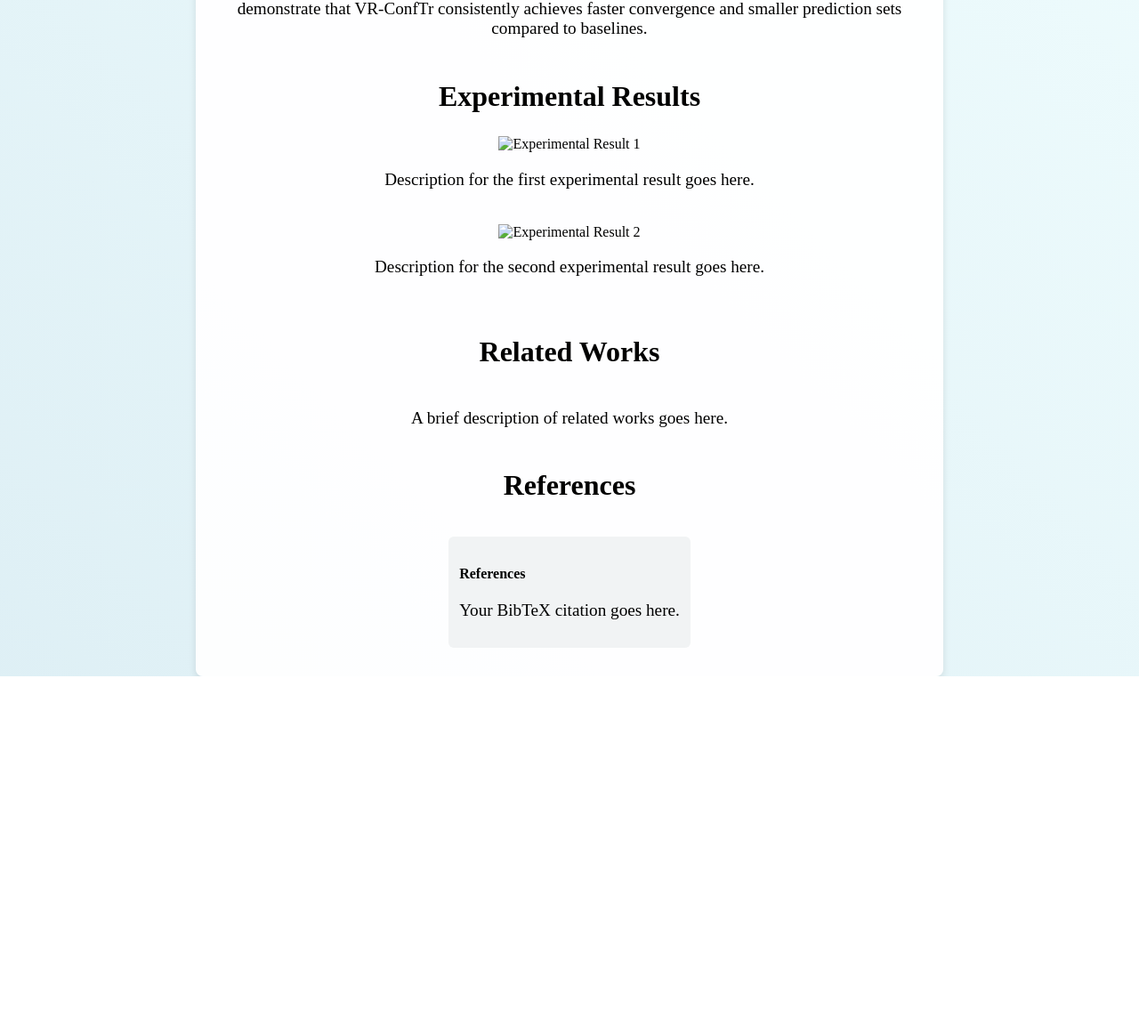
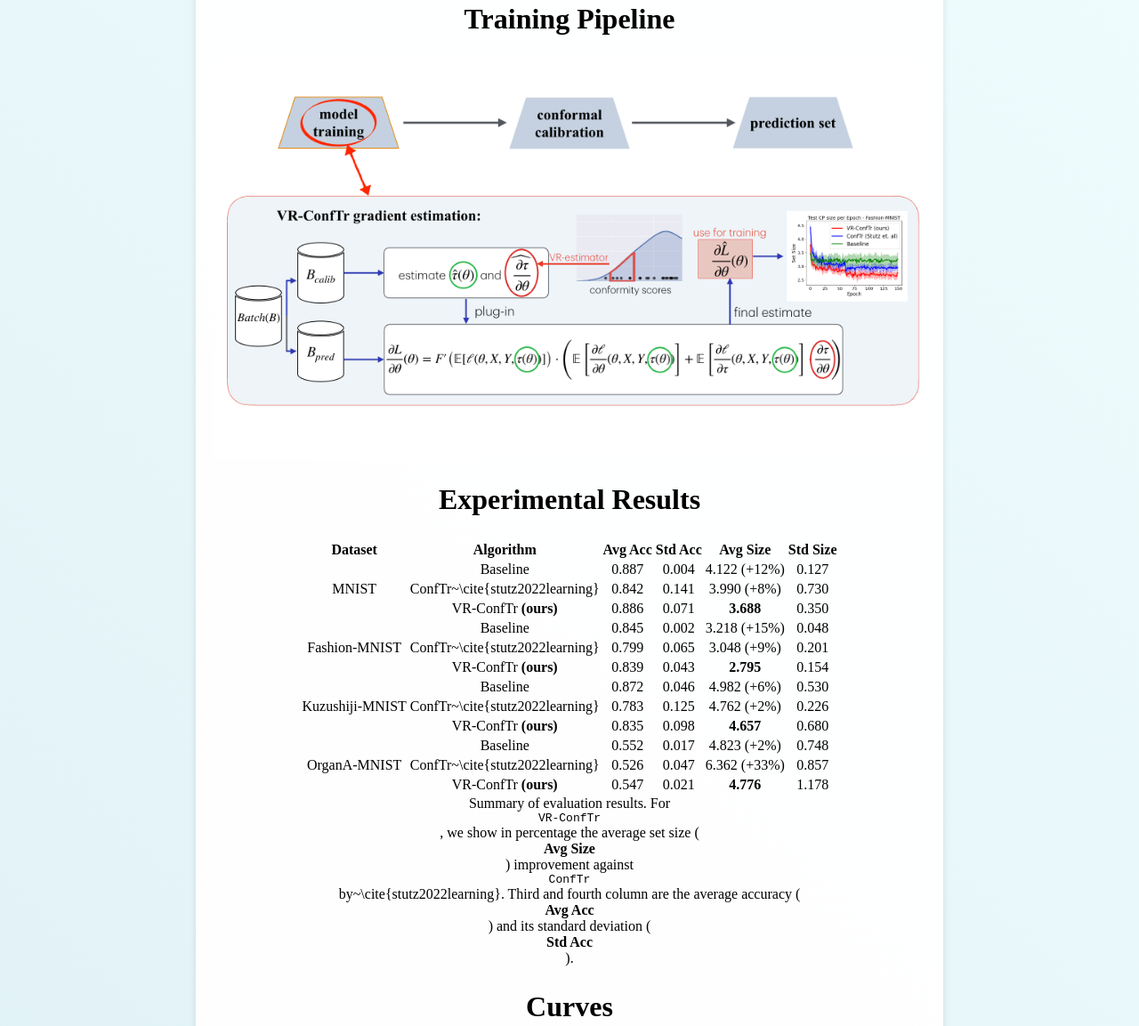
Before and after one commit to nooranisima/conformal-risk-minimization-with-variance-reduction, a plain HTML site: page index.html in a window 1280 px wide. Shown: the part 864-2017 px from the top of the page at 89% size. Before the commit the page ends 1624 px from the top, so only its background shows below. Drawn offline with Linux system fonts and the light colour scheme.

Commit message:
update both

```diff
--- a/files/style.css
+++ b/files/style.css
@@ -14,14 +14,15 @@ body {
 }
 
 .banner-container {
-    max-width: 800px; /* Decreased width */
-    margin: auto; /* Center align */
-    padding: 40px; /* Increased padding */
+    max-width: 1200px; /* Decreased width */
+    width: 90%;
+    margin: 0 auto; /* Center align */
+    padding: 20px; /* Increased padding */
     text-align: center; /* Center text */
     position: relative; /* Position for absolute children */
     top: 10%; /* Adjust vertical position */
     background: rgba(255, 255, 255, 0.9); /* Slightly opaque background for contrast */
-    border-radius: 8px; /* Rounded corners */
+    border-radius: 10px; /* Rounded corners */
     box-shadow: 0 4px 8px rgba(0, 0, 0, 0.1); /* Subtle shadow for depth */
 }
 
--- a/index.html
+++ b/index.html
@@ -22,15 +22,116 @@
         <h2>Abstract</h2>
         <p class="abstract">Conformal prediction (CP) is a distribution-free framework for achieving probabilistic guarantees on black-box models. CP is generally applied to a model post-training. Recent research efforts, on the other hand, have focused on optimizing CP efficiency during training. We formalize this concept as the problem of conformal risk minimization (CRM). In this direction, conformal training (ConfTr) by Stutz et al. (2022) is a technique that seeks to minimize the expected prediction set size of a model by simulating CP in-between training updates. Despite its potential, we identify a strong source of sample inefficiency in ConfTr that leads to overly noisy estimated gradients, introducing training instability and limiting practical use. To address this challenge, we propose variance-reduced conformal training (VR-ConfTr), a CRM method that incorporates a variance reduction technique in the gradient estimation of the ConfTr objective function. Through extensive experiments on various benchmark datasets, we demonstrate that VR-ConfTr consistently achieves faster convergence and smaller prediction sets compared to baselines.</p>
 
+        <h2>Training Pipeline</h2>
+        <img src="files/pipeline-fig.png" alt="Training Pipeline" style="max-width: 100%; height: auto;"> <!-- Image for training pipeline -->
+
         <h2>Experimental Results</h2>
-        <div class="result">
-            <img src="files/image1.jpg" alt="Experimental Result 1" style="max-width: 100%; height: auto;"> <!-- Placeholder for result image -->
-            <p>Description for the first experimental result goes here.</p>
-        </div>
-        <div class="result">
-            <img src="files/image2.jpg" alt="Experimental Result 2" style="max-width: 100%; height: auto;"> <!-- Placeholder for result image -->
-            <p>Description for the second experimental result goes here.</p>
-        </div>
+        <table>
+            <thead>
+                <tr>
+                    <th>Dataset</th>
+                    <th>Algorithm</th>
+                    <th>Avg Acc</th>
+                    <th>Std Acc</th>
+                    <th>Avg Size</th>
+                    <th>Std Size</th>
+                </tr>
+            </thead>
+            <tbody>
+                <tr>
+                    <td rowspan="3">MNIST</td>
+                    <td>Baseline</td>
+                    <td>0.887</td>
+                    <td>0.004</td>
+                    <td>4.122 (+12%)</td>
+                    <td>0.127</td>
+                </tr>
+                <tr>
+                    <td>ConfTr~\cite{stutz2022learning}</td>
+                    <td>0.842</td>
+                    <td>0.141</td>
+                    <td>3.990 (+8%)</td>
+                    <td>0.730</td>
+                </tr>
+                <tr>
+                    <td>VR-ConfTr <strong>(ours)</strong></td>
+                    <td>0.886</td>
+                    <td>0.071</td>
+                    <td><strong>3.688</strong></td>
+                    <td>0.350</td>
+                </tr>
+                <tr>
+                    <td rowspan="3">Fashion-MNIST</td>
+                    <td>Baseline</td>
+                    <td>0.845</td>
+                    <td>0.002</td>
+                    <td>3.218 (+15%)</td>
+                    <td>0.048</td>
+                </tr>
+                <tr>
+                    <td>ConfTr~\cite{stutz2022learning}</td>
+                    <td>0.799</td>
+                    <td>0.065</td>
+                    <td>3.048 (+9%)</td>
+                    <td>0.201</td>
+                </tr>
+                <tr>
+                    <td>VR-ConfTr <strong>(ours)</strong></td>
+                    <td>0.839</td>
+                    <td>0.043</td>
+                    <td><strong>2.795</strong></td>
+                    <td>0.154</td>
+                </tr>
+                <tr>
+                    <td rowspan="3">Kuzushiji-MNIST</td>
+                    <td>Baseline</td>
+                    <td>0.872</td>
+                    <td>0.046</td>
+                    <td>4.982 (+6%)</td>
+                    <td>0.530</td>
+                </tr>
+                <tr>
+                    <td>ConfTr~\cite{stutz2022learning}</td>
+                    <td>0.783</td>
+                    <td>0.125</td>
+                    <td>4.762 (+2%)</td>
+                    <td>0.226</td>
+                </tr>
+                <tr>
+                    <td>VR-ConfTr <strong>(ours)</strong></td>
+                    <td>0.835</td>
+                    <td>0.098</td>
+                    <td><strong>4.657</strong></td>
+                    <td>0.680</td>
+                </tr>
+                <tr>
+                    <td rowspan="3">OrganA-MNIST</td>
+                    <td>Baseline</td>
+                    <td>0.552</td>
+                    <td>0.017</td>
+                    <td>4.823 (+2%)</td>
+                    <td>0.748</td>
+                </tr>
+                <tr>
+                    <td>ConfTr~\cite{stutz2022learning}</td>
+                    <td>0.526</td>
+                    <td>0.047</td>
+                    <td>6.362 (+33%)</td>
+                    <td>0.857</td>
+                </tr>
+                <tr>
+                    <td>VR-ConfTr <strong>(ours)</strong></td>
+                    <td>0.547</td>
+                    <td>0.021</td>
+                    <td><strong>4.776</strong></td>
+                    <td>1.178</td>
+                </tr>
+            </tbody>
+        </table>
+        <caption>Summary of evaluation results. For <tt>VR-ConfTr</tt>, we show in percentage the average set size (<strong>Avg Size</strong>) improvement against <tt>ConfTr</tt> by~\cite{stutz2022learning}. Third and fourth column are the average accuracy (<strong>Avg Acc</strong>) and its standard deviation (<strong>Std Acc</strong>).</caption>
+
+        <h2>Curves</h2>
+        <img src="files/curves.png" alt="Curves" style="max-width: 100%; height: auto;"> <!-- Image for curves -->
 
         <h2>Related Works</h2>
         <p>A brief description of related works goes here.</p>
```
Also changed, not shown: files/curves.png (added), files/pipeline-fig.png (added).
